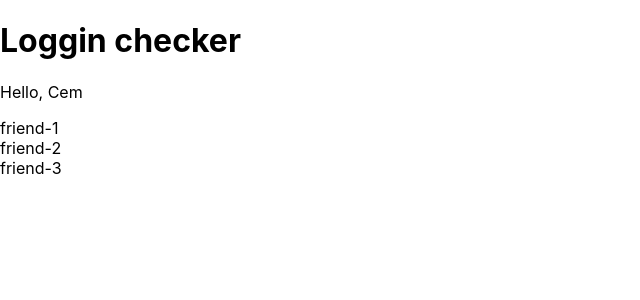
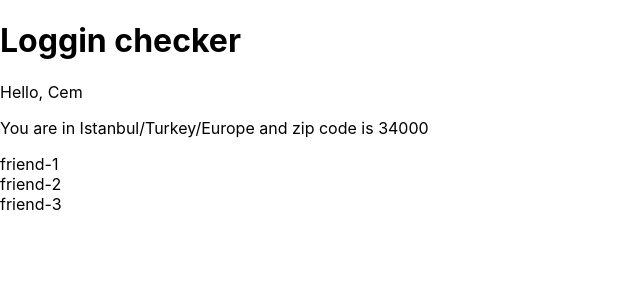
Before and after one commit to CemAkan/reactCourse, a React (Create React App) app: page / in a window 1280 px wide. Shown: the top 300 px of the page, without its empty margins (0-640 px from the left). Built offline with nearby package versions, Linux system fonts and the light colour scheme.

Commit message:
location prop added. Also, add shape allowed prop type for location prop.

```diff
--- a/src/App.js
+++ b/src/App.js
@@ -10,6 +10,12 @@ function App() {
         isLoggedIn={true}
         username="Cem"
         friends={["friend-1", "friend-2", "friend-3"]}
+        location={{
+          city: "Istanbul",
+          country: "Turkey",
+          zipCode: 34000,
+          region: "Europe",
+        }}
       />
     </>
   );
--- a/src/components/User.js
+++ b/src/components/User.js
@@ -1,9 +1,16 @@
 import Proptypes from "prop-types";
 
-function User({ username, isLoggedIn, friends }) {
+function User({ username, isLoggedIn, friends, location }) {
   return (
     <>
       <p>{isLoggedIn ? `Hello, ${username}` : "Login is unsuccessful"}</p>
+
+      <p>
+        {location
+          ? `You are in ${location.city}/${location.country}/${location.region} and zip code is ${location.zipCode}`
+          : "Location is unknown"}
+      </p>
+
       {friends.map((friend, index) => {
         return <div key={index}>{friend}</div>;
       })}
@@ -12,9 +19,16 @@ function User({ username, isLoggedIn, friends }) {
 }
 
 User.propTypes = {
-  username: Proptypes.string.isRequired,
+  username: Proptypes.oneOfType([Proptypes.string, Proptypes.number])
+    .isRequired,
   isLoggedIn: Proptypes.bool.isRequired,
   friends: Proptypes.arrayOf(Proptypes.string).isRequired,
+  location: Proptypes.shape({
+    city: Proptypes.string.isRequired,
+    country: Proptypes.string.isRequired,
+    zipCode: Proptypes.number.isRequired,
+    region: Proptypes.string,
+  }),
 };
 
 export default User;
```
